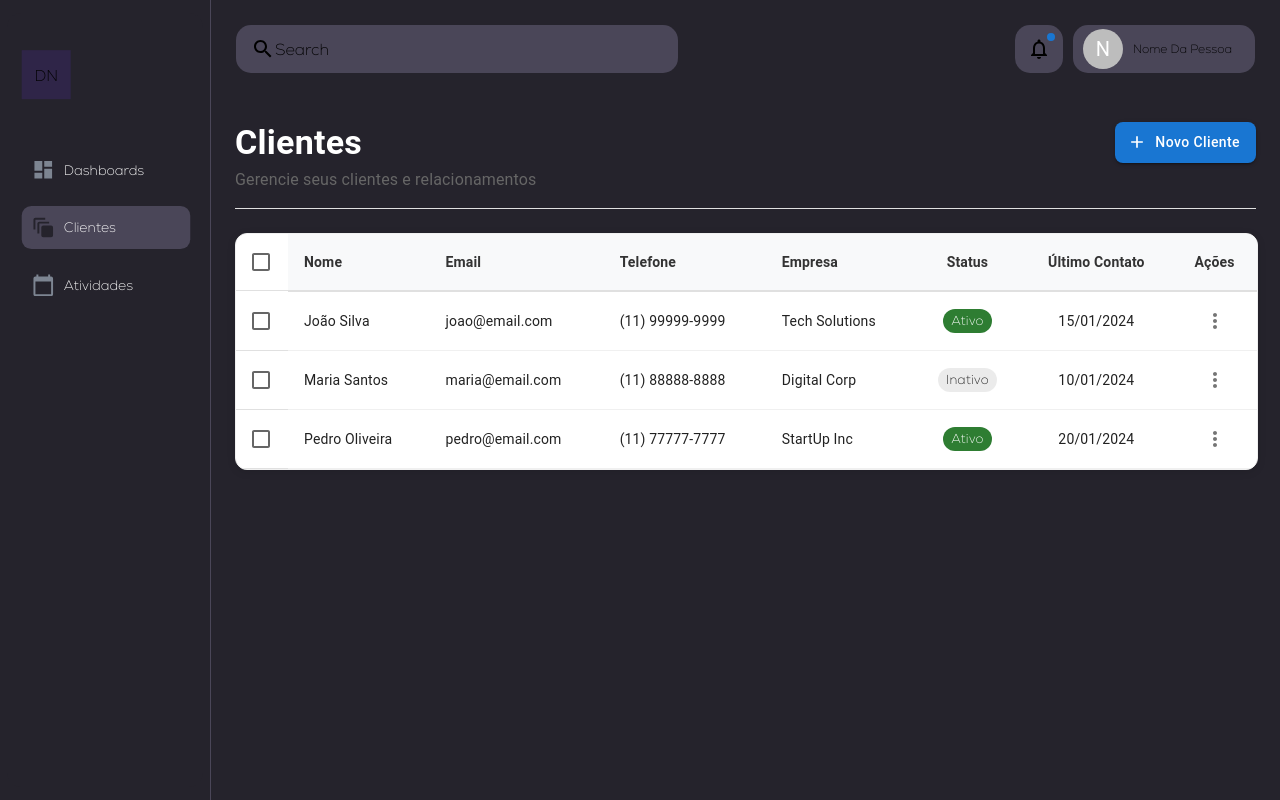
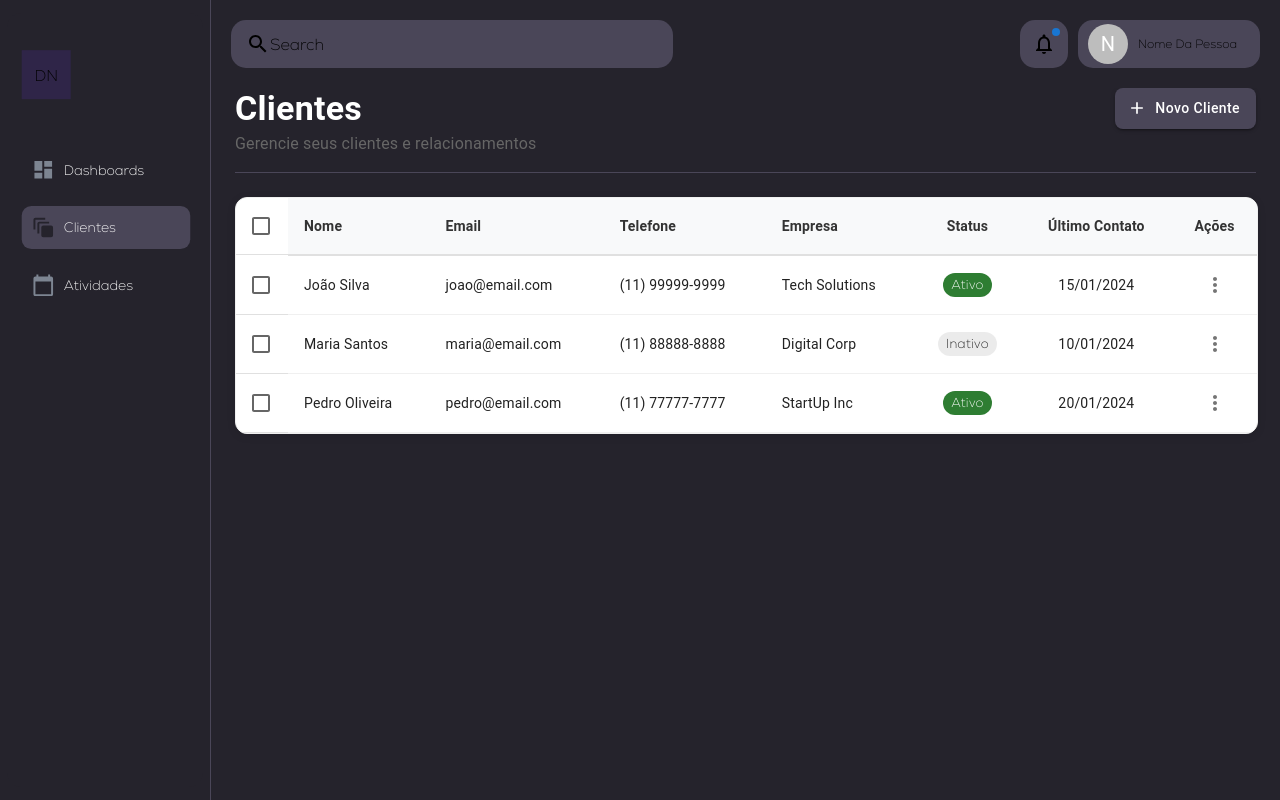
Before and after one commit to lucasnobree/erp-sistem, a React (Vite) app: page /clients in a window 1280 px wide. Built offline with nearby package versions, Linux system fonts and the light colour scheme.

Commit message:
Ajustando lógica para campo de Pesquisa

```diff
--- a/src/App.module.css
+++ b/src/App.module.css
@@ -4,65 +4,3 @@
     height: 100dvh;
     background-color: #3f8cff2a;
 }
-
-.Header {
-    display: flex;
-    flex-direction: row;
-    align-items: center;
-    justify-content: space-between;
-    margin-bottom: 25px;
-}
-
-.Pesquisa {
-    width: 412px;
-    height: 48px;
-    display: flex;
-    border-radius: 15px;
-    align-items: center;
-    padding: 0 15px;
-    justify-content: flex-start;
-    background-color: #ffff;
-    cursor: pointer;
-}
-
-.Notifications {
-    display: flex;
-    align-items: center;
-    justify-content: center;
-    width: 48px;
-    height: 48px;
-    border-radius: 15px;
-    background-color: #ffff;
-    cursor: pointer;
-}
-
-.Profile{
-    display: flex;
-    align-items: center;
-    justify-content: start;
-    font-size: 12px;
-    font-family: NexaBold, sans-serif;
-    width: 182px;
-    height: 48px;
-    border-radius: 15px;
-    background-color: #ffff;
-    cursor: pointer;
-}
-
-.ProfilePicture {
-    display: flex;
-    align-items: center;
-    justify-content: center;
-    background-color: rgb(0, 159, 216);
-    width: 30px;
-    height: 30px;
-    border-radius: 50%;
-    margin: 10px;
-}
-
-.Tela {
-    display: flex;
-    flex-direction: column;
-    flex: auto;
-    margin: 15px;
-}
--- a/src/Pages/Dashboard/dashboard.jsx
+++ b/src/Pages/Dashboard/dashboard.jsx
@@ -51,18 +51,11 @@ export default function Dashboard() {
     }
   ];
 
-  const handleAddNew = () => {
-    console.log("Adicionar novo item ao dashboard");
-    // Implementar lógica de adição
-  };
-
   return (
     <Box className={styles.Container}>
       <PageHeader
         title="Dashboard"
         subtitle="Visão geral do seu negócio"
-        onAdd={handleAddNew}
-        addButtonText="Novo Widget"
       />
 
       <Grid container spacing={3}>
@@ -88,12 +81,14 @@ export default function Dashboard() {
             <Box className={styles.ChartPlaceholder}>
               <h3>Gráfico de Vendas</h3>
               <p>Aqui será implementado um gráfico de vendas ao longo do tempo</p>
+              <p>-- Em desenvolvimento --</p>
             </Box>
           </Grid>
           <Grid item xs={12} md={4}>
             <Box className={styles.ChartPlaceholder}>
               <h3>Atividades Recentes</h3>
               <p>Lista das atividades mais recentes do sistema</p>
+              <p>-- Em desenvolvimento --</p>
             </Box>
           </Grid>
         </Grid>
--- a/src/components/NHeader/NHeader.jsx
+++ b/src/components/NHeader/NHeader.jsx
@@ -2,30 +2,25 @@ import { Avatar, Badge } from "@mui/material";
 import styles from "./NHeader.module.css";
 import { NotificationsNone, Search } from "@mui/icons-material";
 
-export function NHeader({ profileName, pesquisar = true }) {
+export function NHeader({ profileName = "Nome Da Pessoa", pesquisar = true }) {
   return (
-    (profileName = "Nome Da Pessoa"),
-    (
     <header className={styles.Header}>
       {pesquisar && (
         <div className={styles.Pesquisa}>
           <Search /> <span>Search</span>
         </div>
       )}
-        <div style={{ display: "flex", gap: "10px" }}>
+      <div className={styles.RightSection}>
         <div className={styles.Notifications}>
           <Badge color="primary" variant="dot">
-              {" "}
-              {/* //invisible={} */}
             <NotificationsNone />
           </Badge>
         </div>
         <div className={styles.Profile}>
-            <Avatar className={styles.ProfilePicture}> N </Avatar>
+          <Avatar className={styles.ProfilePicture}>N</Avatar>
           <span>{profileName}</span>
         </div>
       </div>
     </header>
-    )
   );
 }
--- a/src/components/NHeader/NHeader.module.css
+++ b/src/components/NHeader/NHeader.module.css
@@ -1,10 +1,9 @@
-
 .Header {
     display: flex;
     flex-direction: row;
     align-items: center;
     justify-content: space-between;
-    margin: 25px;
+    margin: 20px;
     background-color: #25232c;
 }
 
@@ -54,3 +53,12 @@
     border-radius: 50%;
     margin: 10px;
 }
+
+.RightSection {
+    display: flex;
+    align-items: end;
+    gap: 10px;
+    position: absolute;
+    right: 20px;
+    top: 20px;
+}
--- a/src/components/common/PageHeader/PageHeader.module.css
+++ b/src/components/common/PageHeader/PageHeader.module.css
@@ -4,7 +4,7 @@
   align-items: flex-start;
   margin-bottom: 24px;
   padding: 0 0 16px 0;
-  border-bottom: 1px solid #e0e0e0;
+  border-bottom: 1px solid #4a4658;;
 }
 
 .TitleSection {
@@ -14,12 +14,12 @@
 .Title {
   font-weight: 600 !important;
   color: #fff !important;
-  margin-bottom: 4px !important;
+  margin-bottom: 2px !important;
 }
 
 .Subtitle {
   color: #666 !important;
-  margin-top: 4px !important;
+  margin-top: 2px !important;
 }
 
 .ActionsSection {
@@ -29,7 +29,7 @@
 }
 
 .AddButton {
-  background-color: #1976d2 !important;
+  background-color: #4a4658 !important;
   color: white !important;
   text-transform: none !important;
   font-weight: 500 !important;
@@ -38,7 +38,7 @@
 }
 
 .AddButton:hover {
-  background-color: #1565c0 !important;
+  background-color: #4a46587c !important;
 }
 
 /* Responsividade */
--- a/src/layouts/MainLayout.jsx
+++ b/src/layouts/MainLayout.jsx
@@ -8,12 +8,12 @@ import styles from "./MainLayout.module.css";
  * Contém o menu lateral e o submenu superior
  * Utiliza Outlet para renderizar as páginas filhas
  */
-export function MainLayout() {
+export function MainLayout({pesquisar = true}) {
   return (
     <div className={styles.Desktop}>
       <NMenu />
       <div className={styles.Content}>
-        <NHeader/>
+        <NHeader pesquisar={pesquisar}/>
         <main className={styles.MainContent}>
           <Outlet />
         </main>
--- a/src/layouts/MainLayout.module.css
+++ b/src/layouts/MainLayout.module.css
@@ -15,7 +15,8 @@
 
 .MainContent {
   flex: 1;
-  padding: 24px;
+  padding-left: 24px;
+  padding-right: 24px;
   overflow-y: auto;
   background-color: #25232c;
 }
```
Also changed, not shown: src/main.jsx (+23 -10 lines). Lines whose indentation alone changed are shown as unchanged.
